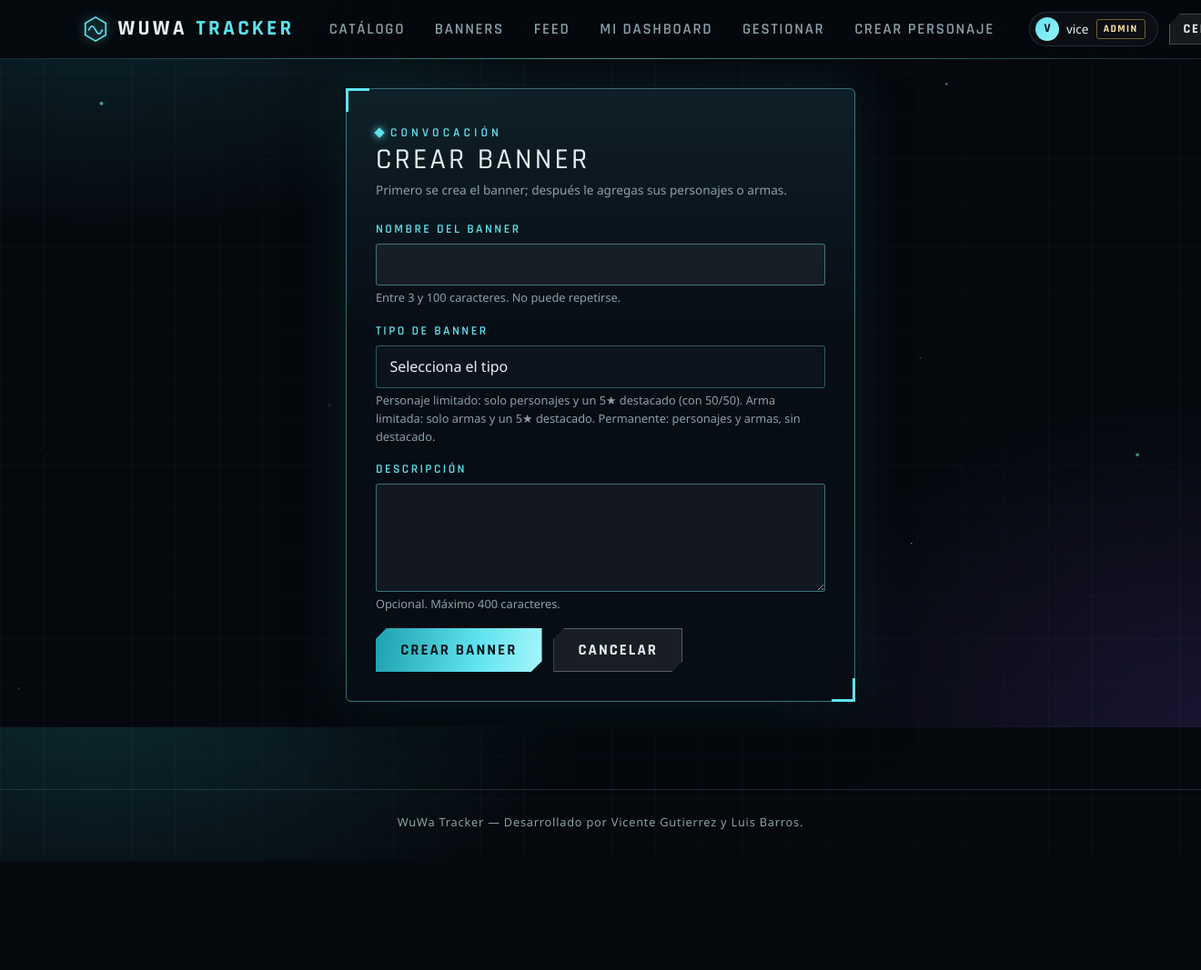
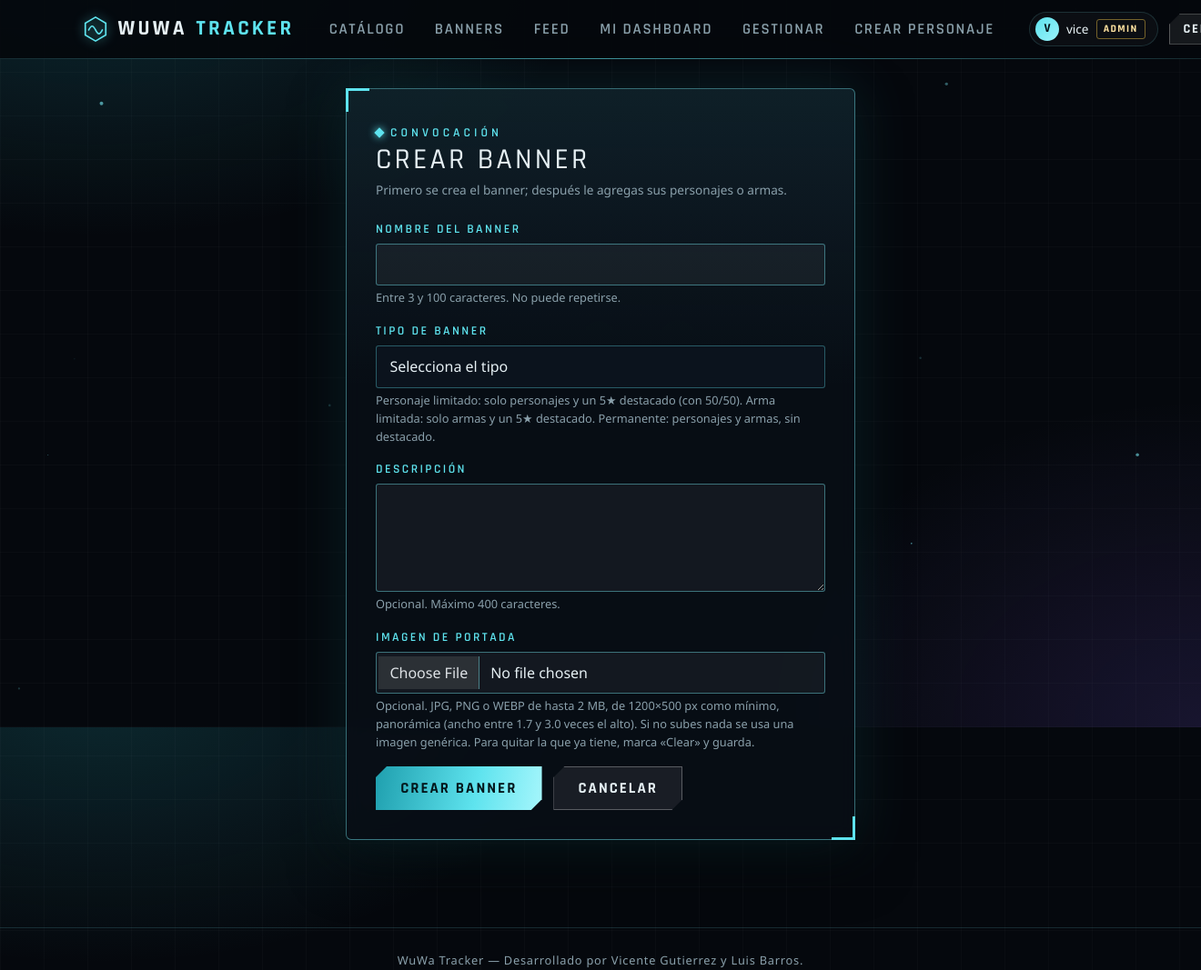
Before and after one commit to LShadowFx/wuwa_tracker, a Django app: page /banners/nuevo/ in a window 1320 px wide; the page is wider, and only the part inside the window is pictured. Shown: the top 1067 px of that part at 91% size. Before the commit the page ends 947 px from the top of that part, so only its background shows below. Run offline with Django 5.2, Linux system fonts and the light colour scheme; a user stored in the database is signed in; parts of the project's set-up code (start-up, migrations or seed data) failed here and were passed over; some libraries are stand-ins or nearby versions.

Commit message:
feat: permitir subir la portada desde el formulario de banner

```diff
--- a/static/css/gestion.css
+++ b/static/css/gestion.css
@@ -180,6 +180,12 @@
     background: #0e1826;
 }
 
+.img-actual--banner img {
+    width: 220px;
+    height: 88px;
+    object-position: center;
+}
+
 .acciones-form {
     display: flex;
     flex-wrap: wrap;
--- a/templates/gacha/banner_form.html
+++ b/templates/gacha/banner_form.html
@@ -13,13 +13,22 @@
             {% else %}Primero se crea el banner; después le agregas sus personajes o armas.{% endif %}
         </p>
 
-        <form method="post" novalidate>
+        {# enctype multipart: necesario para subir la imagen de portada. novalidate: la validacion real se hace en el servidor. #}
+        <form method="post" enctype="multipart/form-data" novalidate>
             {% csrf_token %}
             {{ form.nombre|as_crispy_field }}
             {{ form.tipo|as_crispy_field }}
             {# Aviso en vivo al cambiar el tipo (js/banner_reglas.js) #}
             <div class="aviso-regla" id="avisoTipo" role="alert" hidden></div>
             {{ form.descripcion|as_crispy_field }}
+
+            {% if editando and imagen_actual %}
+            <div class="img-actual img-actual--banner">
+                <img src="{{ imagen_actual.url }}" alt="Imagen actual del banner">
+                <span class="apagado">Imagen actual. Sube otra para reemplazarla, o marca «Clear» para quitarla y usar la genérica.</span>
+            </div>
+            {% endif %}
+            {{ form.imagen|as_crispy_field }}
 
             <div class="acciones-form">
                 <button type="submit" class="btn-w btn-w--cian">{% if editando %}Guardar cambios{% else %}Crear banner{% endif %}</button>
```
